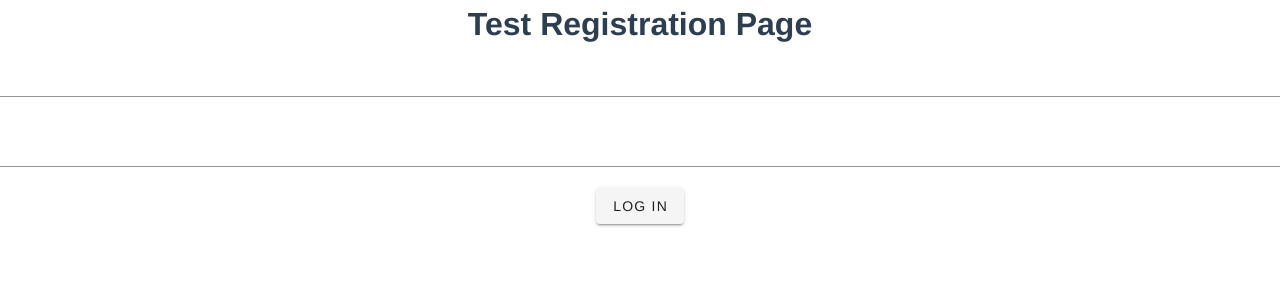
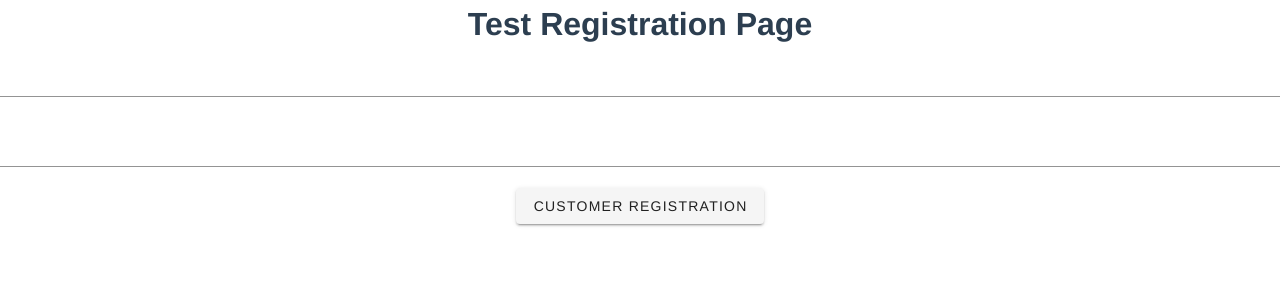
Before and after one commit to DMcDonald57/SecondFoodie, a Vue app: page /#/ in a window 1280 px wide. Shown: the top 300 px of the page. Built offline with nearby package versions, Linux system fonts and the light colour scheme; no server answers.

Commit message:
work continues to clean up and finalize registration page for customer

```diff
--- a/src/views/RegistrationPage.vue
+++ b/src/views/RegistrationPage.vue
@@ -4,10 +4,24 @@
         <v-text-field
         v-model="email"
         />
+        <!-- <v-text-field
+        v-model="first_name"
+        />
+        <v-text-field
+        v-model="last_name"
+        />
+        <v-text-field
+        v-model="username"
+        /> -->
         <v-text-field
         v-model="password"
         />
-        <v-btn @click="login">Log In</v-btn>
+
+
+        <v-btn @click="registration">Customer Registration</v-btn>
+
+        <!-- <v-btn @click="apiCall">Test API</v-btn> -->
+
     </div>
 </template>
 
@@ -22,7 +36,11 @@ import axios from 'axios';
                 apiKey : process.env.VUE_APP_API_KEY,
                 apiUrl : process.env.VUE_APP_API_URL,
                 email : "",
-                password : ""
+                first_name: "",
+                last_name: "",
+                image_url: "",
+                username: "",
+                password : "",
             }
         },
 methods: {
@@ -31,20 +49,21 @@ methods: {
     //     console.log(this.apiKey);
     //     console.log(this.apiUrl);
     // },
-    login(){
+    registration(){
         axios.request({
             method : "POST",
             url : "https://foodierest.ml/api/client",
-            Headers : {
-                apiKey : this.apiKey,
-                apiUrl : this.apiUrl
-
+            headers : {
+                'x-api-key' : this.apiKey,
             },
             data : {
                 email : this.email,
+                first_name: this.first_name,
+                last_name: this.last_name,
+                username: this.username,
                 password : this.password
             }
-        }).then((response)=>{
+        }).then((response) => {
             console.log(response);
         }).catch(() => {
             console.log("Error");
```
Also changed, not shown: src/views/RestaurantPage.vue (added, +15 -0 lines).
